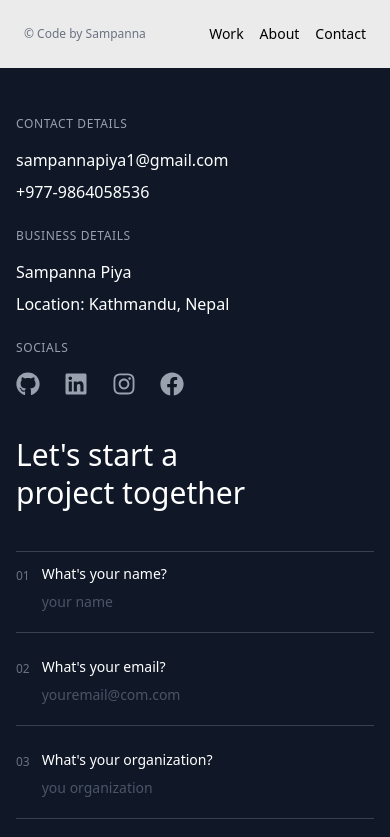
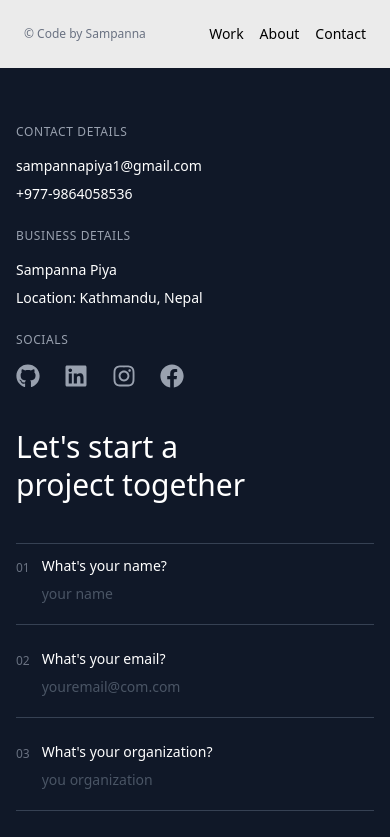
Before and after one commit to sampanna17/portfolio, a React (Vite) app: page /contact in a window 390 px wide. Shown: the top 837 px of the page. Built offline with nearby package versions, Linux system fonts and the light colour scheme.

Commit message:
Contact update

```diff
--- a/src/pages/contact.jsx
+++ b/src/pages/contact.jsx
@@ -92,7 +92,7 @@ export default function ContactPage() {
             <div className="max-w-7xl mx-auto px-4 sm:px-6 lg:px-8 py-8 sm:py-12">
                 {/* Mobile: Contact Details First */}
                 <Motion.div
-                    className="lg:hidden mb-10 sm:mb-14 mt-4 space-y-6 sm:space-y-8"
+                    className="lg:hidden mb-10 sm:mb-14 mt-6 space-y-6 sm:space-y-8"
                     variants={containerVariants}
                 >
                     <ContactDetailsSection />
@@ -182,7 +182,6 @@ export default function ContactPage() {
                                     className="bg-blue-800 hover:bg-blue-900 text-white px-6 sm:px-8 lg:px-12 py-1.5 sm:py-2 lg:py-3 rounded-full text-sm sm:text-base lg:text-lg font-medium transition-colors duration-200"
                                     whileHover={{
                                         scale: 1.05,
-                                        boxShadow: "0 5px 15px rgba(59, 130, 246, 0.4)"
                                     }}
                                     whileTap={{ scale: 0.95 }}
                                 >
@@ -210,10 +209,10 @@ export default function ContactPage() {
 const ContactDetailsSection = () => (
     <Motion.div variants={containerVariants}>
         <Motion.div variants={itemVariants}>
-            <h3 className="text-gray-400 text-xs sm:text-sm uppercase tracking-wider mb-4 sm:mb-6">
+            <h3 className="text-gray-400 text-xs sm:text-xs uppercase tracking-wider mb-4 sm:mb-6">
                 Contact Details
             </h3>
-            <div className="space-y-2 sm:space-y-4 text-base sm:text-lg">
+            <div className="space-y-2 sm:space-y-4 text-sm sm:text-lg">
                 <p>sampannapiya1@gmail.com</p>
                 <p>+977-9864058536</p>
             </div>
@@ -223,7 +222,7 @@ const ContactDetailsSection = () => (
             <h3 className="text-gray-400 text-xs sm:text-sm uppercase tracking-wider mb-4 sm:mb-6">
                 Business Details
             </h3>
-            <div className="space-y-2 sm:space-y-4 text-base sm:text-lg">
+            <div className="space-y-2 sm:space-y-4 text-sm sm:text-lg">
                 <p>Sampanna Piya</p>
                 <p>Location: Kathmandu, Nepal</p>
             </div>
```
